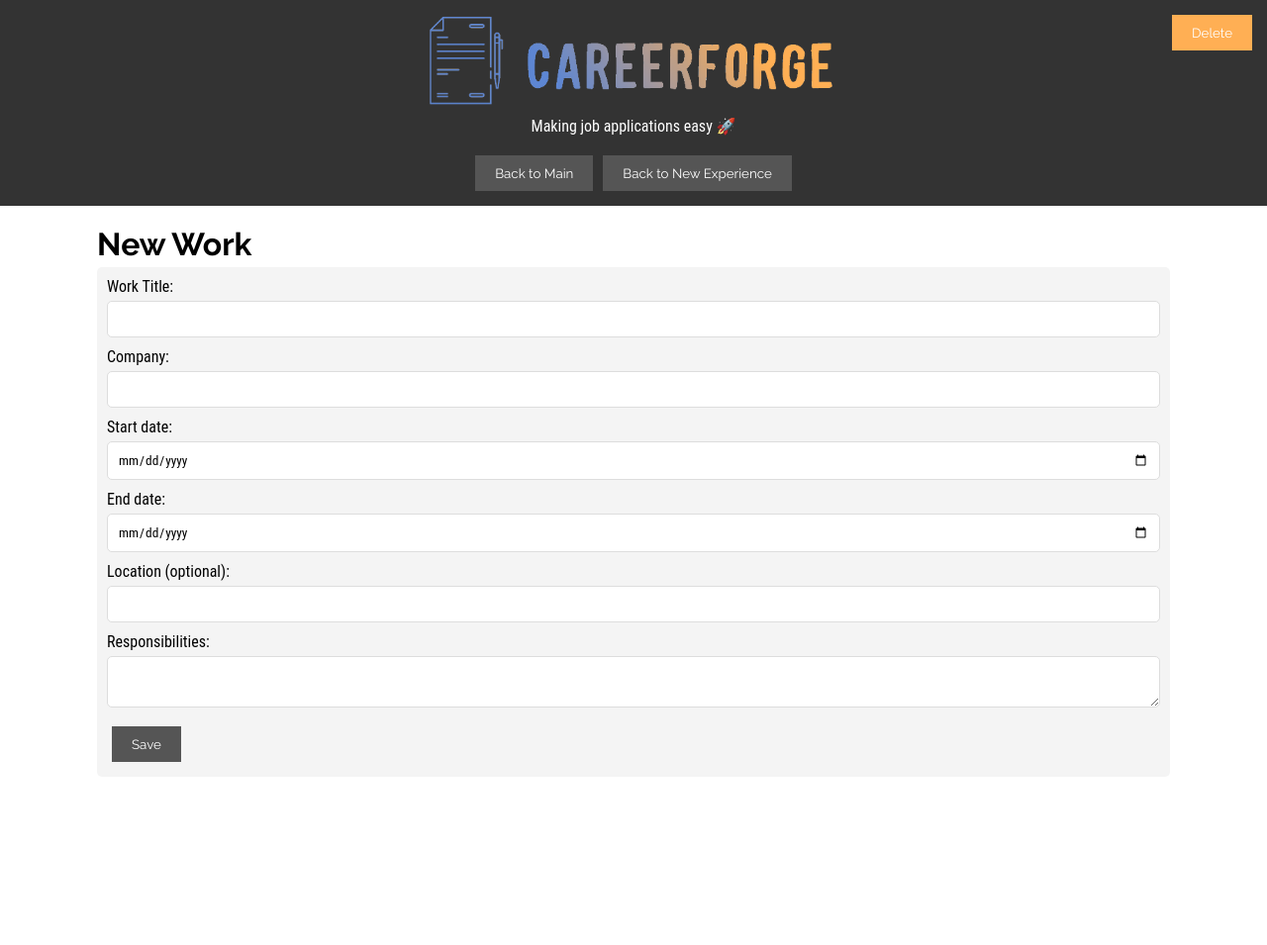
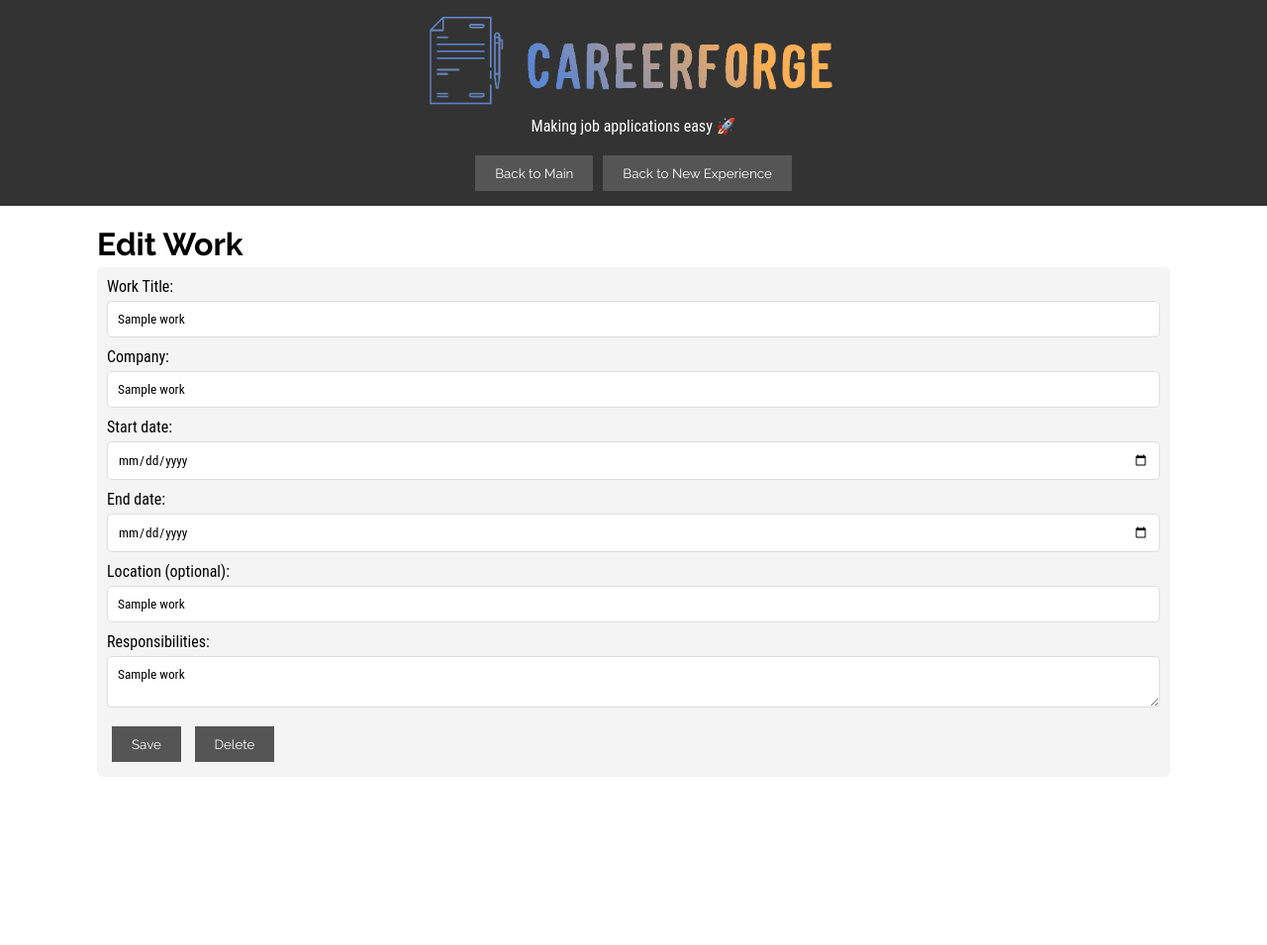
Before and after one commit to Comp7855-BCIT/COMP7855Project, a Flask app: template projectCodeV2/templates/newWork.html in a window 1280 px wide. Shown: the top 955 px of the page at 99% size. Run offline with Flask 3, Linux system fonts and the light colour scheme; the template is opened without the code that fills it: most values are stand-ins (such as "Sample title", 1, 10 or a date in 2020).

Commit message:
Update newWork.html

```diff
--- a/projectCodeV2/templates/newWork.html
+++ b/projectCodeV2/templates/newWork.html
@@ -3,12 +3,8 @@
   <head>
     <meta charset="UTF-8" />
     <meta name="viewport" content="width=device-width, initial-scale=1.0" />
-    <link
-      rel="shortcut icon"
-      type="image/x-icon"
-      href="{{ url_for('static', filename='media/logoSmall.png') }}"
-    />
-    <title>New Work</title>
+    <link rel="shortcut icon" type="image/x-icon" href="{{ url_for('static', filename='media/logoSmall.png') }}" />
+    <title>{{ 'Edit Work' if work else 'New Work' }}</title>
     <link rel="stylesheet" href="{{ url_for('static', filename='css/styles.css') }}" />
     <link rel="preconnect" href="https://fonts.googleapis.com" />
     <link rel="preconnect" href="https://fonts.gstatic.com" crossorigin />
@@ -16,11 +12,6 @@
       href="https://fonts.googleapis.com/css2?family=Lora:ital,wght@0,400..700;1,400..700&family=Raleway:ital,wght@0,100..900;1,100..900&display=swap"
       rel="stylesheet"
     />
-    <style>
-      .hidden {
-        display: none;
-      }
-    </style>
   </head>
   <body>
     <div id="#wrapper">
@@ -36,34 +27,61 @@
       </header>
       <div id="content">
         <main>
-          <h1>New Work</h1>
-          <div class="top-right-buttons">
-            <button class="sign-out">Delete</button>
-          </div>
-          <form method="POST" action="/newWork">
+          <h1>{{ 'Edit Work' if work else 'New Work' }}</h1>
+          <!-- Delete button removed from the top-right -->
+          <form method="POST" action="{{ url_for('editWorkByTitle', title=work[2]) if work else '/newWork' }}">
             <label for="work-title">Work Title:</label>
-            <input type="text" id="work-title" name="work-title" required />
+            <input type="text" id="work-title" name="work-title" value="{{ work[2] if work else '' }}" required />
 
             <label for="work-company">Company:</label>
-            <input type="text" id="work-company" name="work-company" required />
+            <input type="text" id="work-company" name="work-company" value="{{ work[3] if work else '' }}" required />
 
             <label for="start-date">Start date:</label>
-            <input type="date" id="start-date" name="start-date" required />
+            <input type="date" id="start-date" name="start-date" value="{{ work[4] if work else '' }}" required />
 
             <label for="end-date">End date:</label>
-            <input type="date" id="end-date" name="end-date" required />
+            <input type="date" id="end-date" name="end-date" value="{{ work[5] if work else '' }}" required />
 
             <label for="work-location">Location (optional):</label>
-            <input type="text" id="work-location" name="work-location" />
+            <input type="text" id="work-location" name="work-location" value="{{ work[6] if work else '' }}" />
 
             <label for="work-responsibilities">Responsibilities:</label>
-            <textarea id="work-responsibilities" name="work-responsibilities" required></textarea>
+            <textarea id="work-responsibilities" name="work-responsibilities" required>{{ work[7] if work else '' }}</textarea>
 
             <button type="submit">Save</button>
+            {% if work %}
+            <!-- Delete button added next to the Save button only in edit mode -->
+            <button type="button" onclick="confirmDelete('{{ work[2] }}')">Delete</button>
+            {% endif %}
           </form>
         </main>
       </div>
       <footer id="footer"></footer>
+
+      <script>
+        function confirmDelete(workTitle) {
+          if (confirm(`Are you sure you want to delete the work entry: ${workTitle}?`)) {
+            fetch(`/deleteExperience`, {
+              method: 'POST',
+              headers: { 'Content-Type': 'application/json' },
+              body: JSON.stringify({ category: 'Work', title: workTitle })
+            })
+              .then(response => response.json())
+              .then(data => {
+                if (data.success) {
+                  alert('Work deleted successfully.');
+                  window.location.href = '/newExperience';
+                } else {
+                  alert('Failed to delete work.');
+                }
+              })
+              .catch(error => {
+                console.error('Error deleting work:', error);
+                alert('An error occurred while deleting work.');
+              });
+          }
+        }
+      </script>
     </div>
   </body>
 </html>
```
